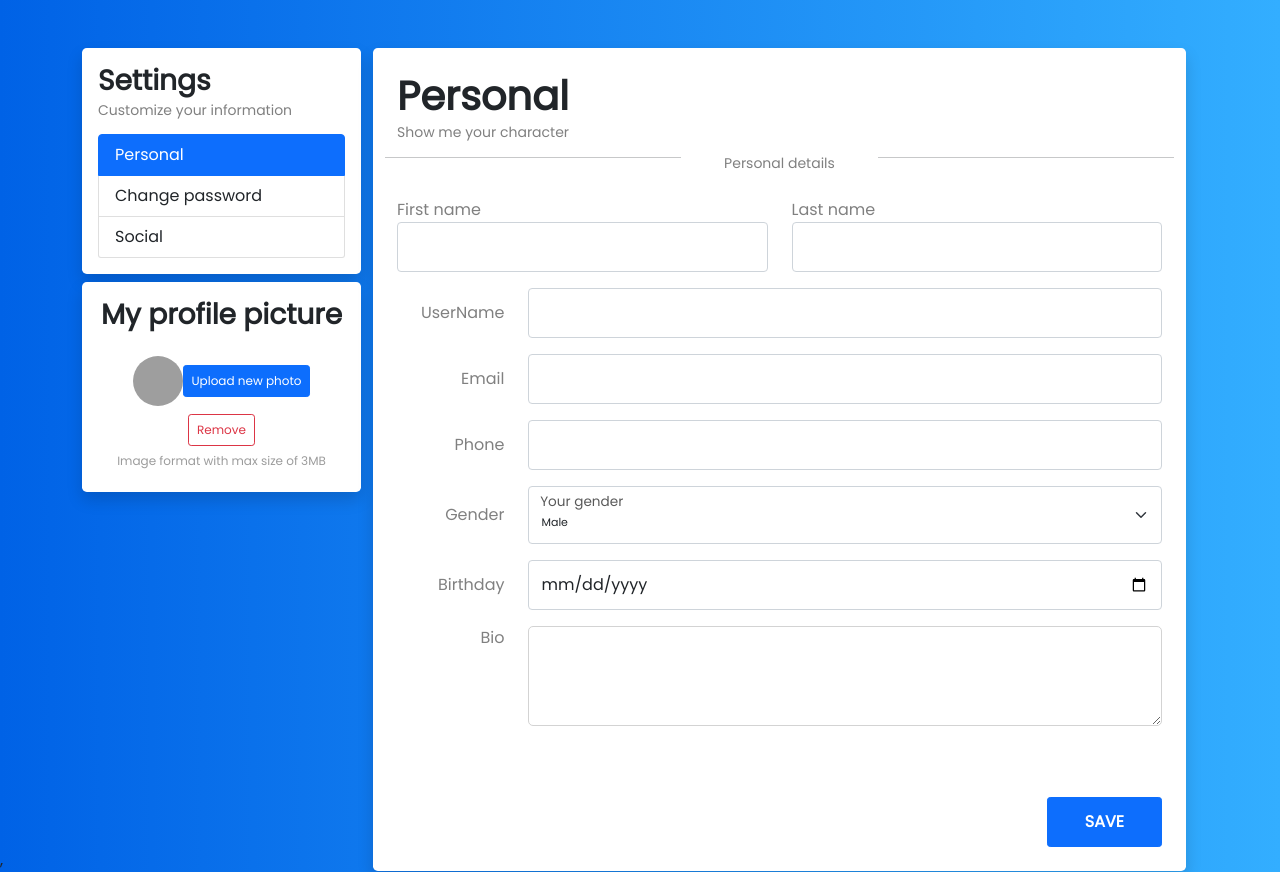
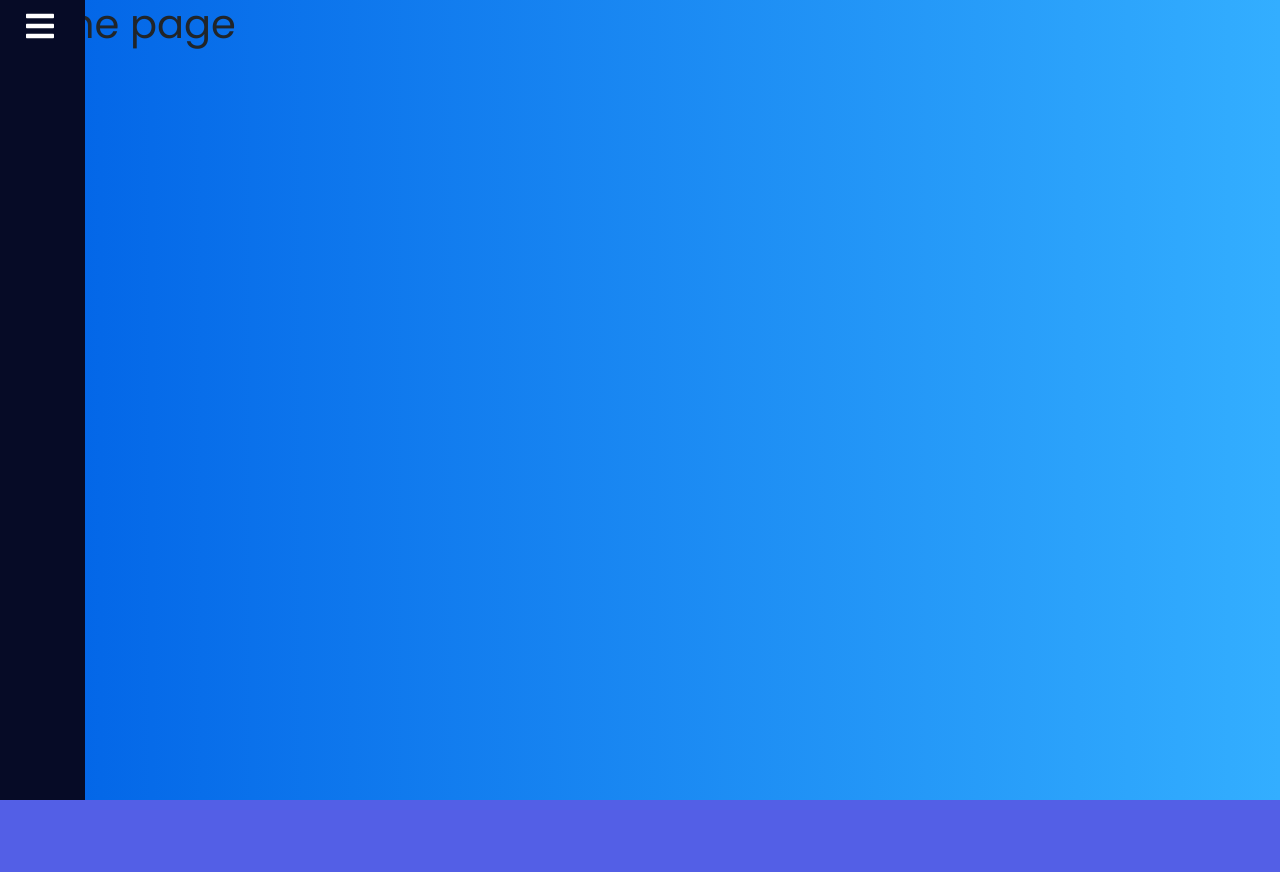
Before and after one commit to tristanhuyanhngo/IntroSE_CoursesRoadmap, a React (Create React App) app in the folder source/: page / in a window 1280 px wide. After the commit the page ends 800 px from the top, so only its background shows below. Built offline with nearby package versions, Linux system fonts and the light colour scheme; grey boxes are pictures that could not be loaded.

Commit message:
update router

```diff
--- a/source/src/App.js
+++ b/source/src/App.js
@@ -1,19 +1,17 @@
 import React from 'react';
+import { Routes, Route } from 'react-router-dom';
 import './App.css';
-import Navbar from './components/Homepage/Navbar';
-import { BrowserRouter as Router, Routes, Route } from 'react-router-dom';
+import HomePage from './components/Homepage/Home'
+import Login from './components/Login/Login_page';
+
 
 function App() {
   return (
     <>
-      <Router>
-        <Navbar />
-        <Routes>
-          <Route path='/' />
-          {/* <Route path='/reports' component={Reports} />
-          <Route path='/products' component={Products} /> */}
-        </Routes>
-      </Router>
+      <Routes>
+        <Route path='/' element={<HomePage />} />
+        <Route path='/login' element={<Login />} />
+      </Routes>
     </>
   );
 }
--- a/source/src/components/Homepage/SidebarData.js
+++ b/source/src/components/Homepage/SidebarData.js
@@ -41,5 +41,11 @@ export const SidebarData = [
     path: '/aboutus',
     icon: <BsIcons.BsFillInfoCircleFill />,
     cName: 'nav-text'
+  },
+  {
+    title: 'Login',
+    path: '/login',
+    icon: <IoIcons.IoMdLogIn />,
+    cName: 'nav-text'
   }
 ];
--- a/source/src/index.js
+++ b/source/src/index.js
@@ -15,14 +15,14 @@ import Navbar from './components/Homepage/Navbar';
 
 ReactDOM.render(
   <React.StrictMode>
-    <Setting_account />,
-  {/* <User_manage/>, */}
-  {/* <Create_info />, */}
-  {/* <Login_page />, */}
-  {/* <Profile />, */}
-    {/* <Router>
+    {/* <Setting_account />, */}
+    {/* <User_manage/>, */}
+    {/* <Create_info />, */}
+    {/* <Login_page />, */}
+    {/* <Profile />, */}
+    <Router>
       <App />
-    </Router> */}
+    </Router>
   </React.StrictMode>,
 
   document.getElementById('root')
```
